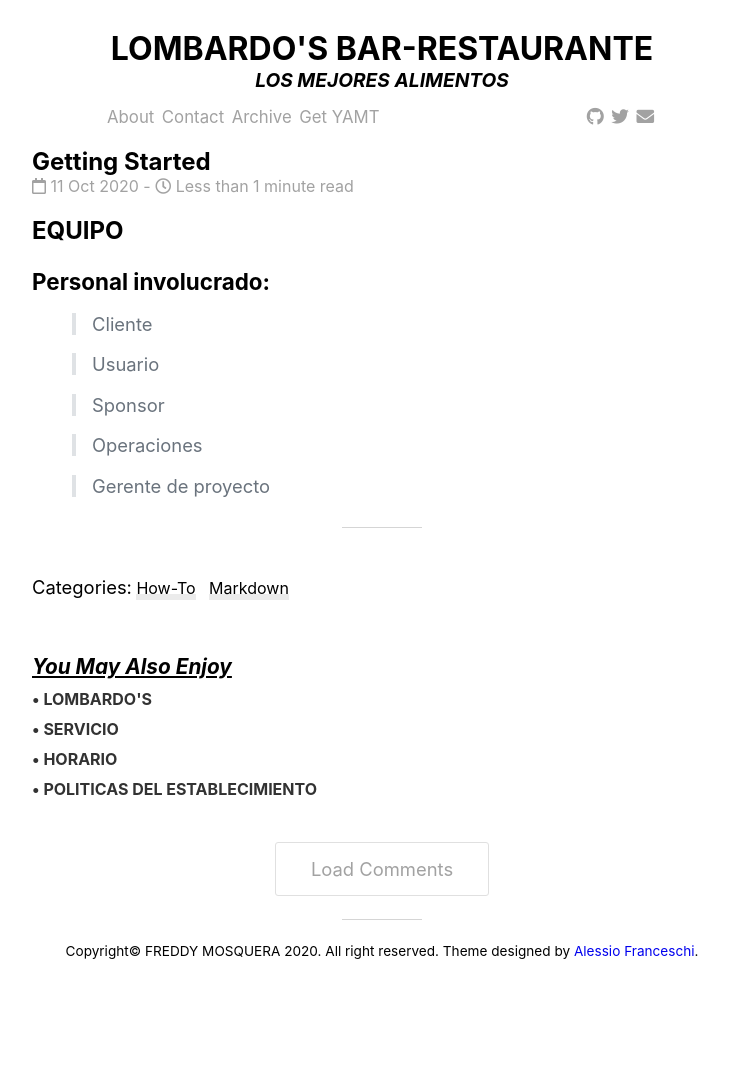
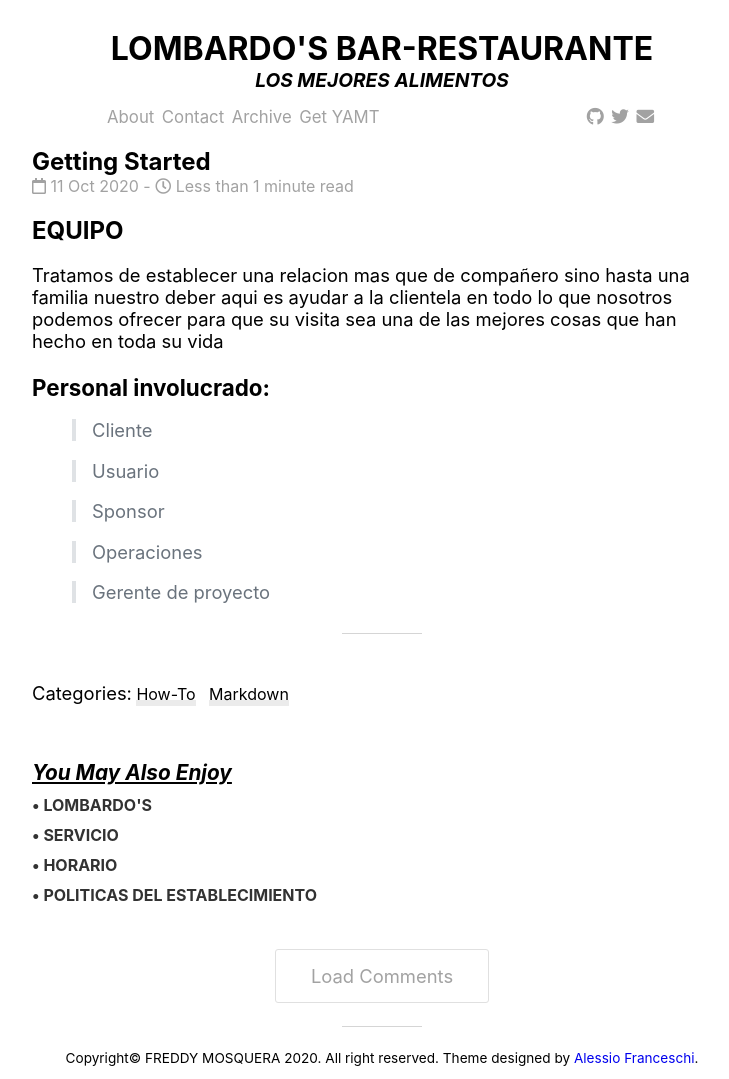
Before and after one commit to FreddySTJR/PROJ-SO-2, a Jekyll site: the page built from _posts/2020-10-11-PERSONAL.md, in a window 1280 px wide. Shown: the whole page, without its empty margins (258-987 px from the left). Built offline with Jekyll 4.4.1, drawn with Linux system fonts in a browser that asks for light colours; nearby versions of some CDN libraries; before the commit the page ends 973 px from its top, so only the background shows below that.

Commit message:
Update 2020-10-11-PERSONAL.md

```diff
--- a/_posts/2020-10-11-PERSONAL.md
+++ b/_posts/2020-10-11-PERSONAL.md
@@ -9,6 +9,10 @@ customexcerpt: "PRESENTAMOS NUESTRO EQUIPO DE TRABAJO."
 ---
 
 ## EQUIPO
+
+Tratamos de establecer una relacion mas que de compañero sino hasta una familia nuestro deber aqui es ayudar a la clientela en todo lo que nosotros podemos ofrecer para que su visita sea una de las mejores cosas que han hecho en toda su vida
+
+
 ### Personal involucrado:
 
 >Cliente
```
